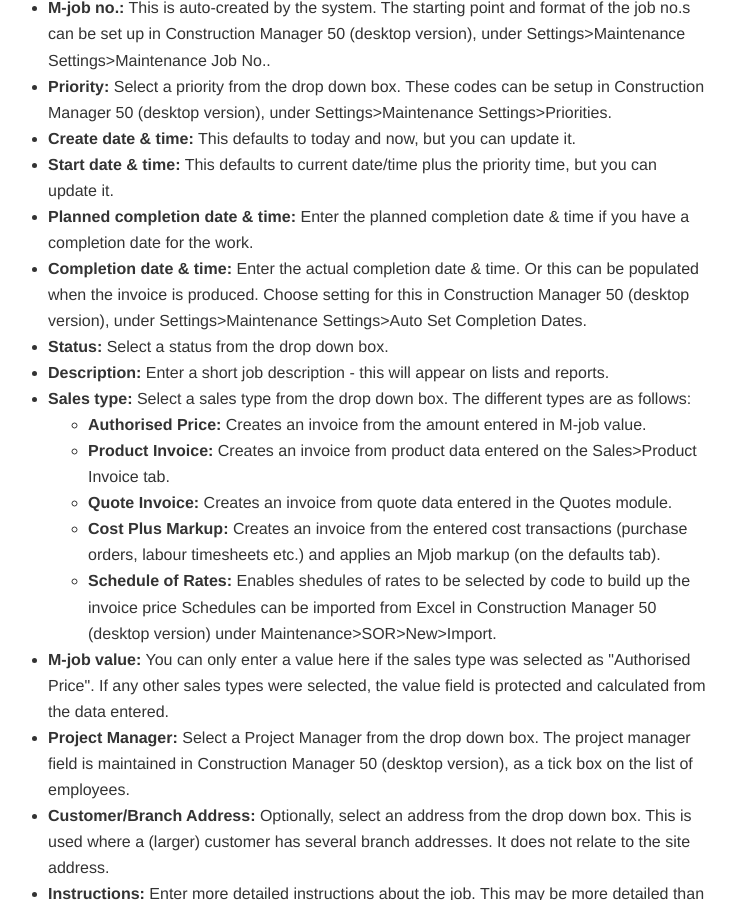
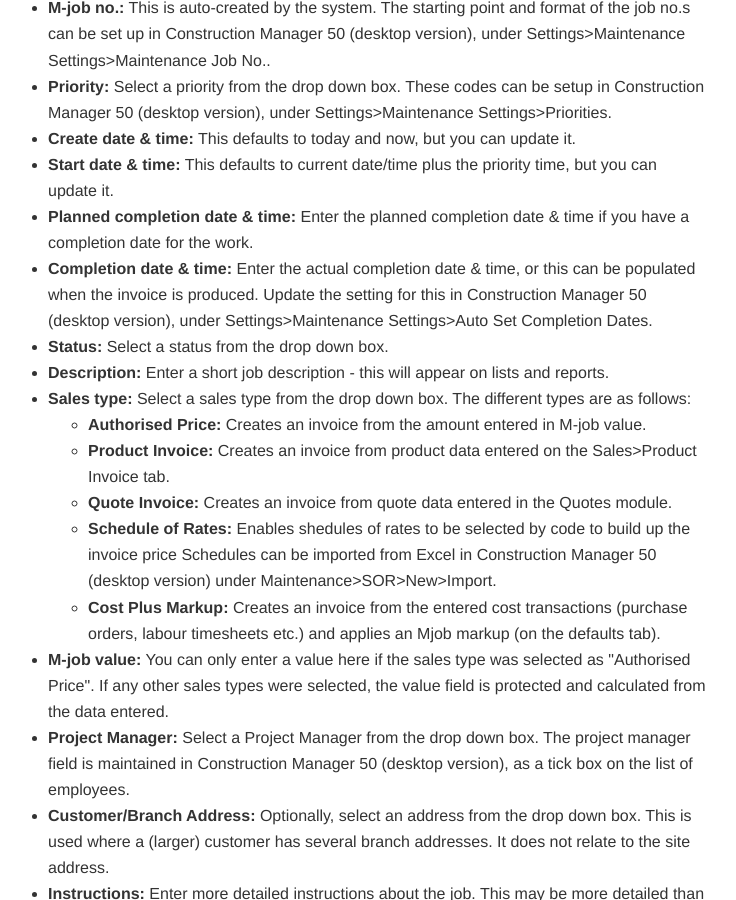
Before and after one commit to JNCSolutions/ConstructionManagerDocs, a Jekyll site: the page built from maintenance.html, in a window 1280 px wide and 900 px high, scrolled down 2697 px. Shown: the whole window, without its empty margins (282-1018 px from the left). Built offline with Jekyll 4.4.1, drawn with Linux system fonts in a browser that asks for light colours; some of the changed text lies outside the part shown.

Commit message:
Update maintenance.html

```diff
--- a/maintenance.html
+++ b/maintenance.html
@@ -101,9 +101,9 @@
           <li><b>Start date & time:</b> This defaults to current date/time plus the priority time, but you can update it.</li>
           <li><b>Planned completion date & time:</b> Enter the planned completion date & time
                   if you have a completion date for the work.</li>
-          <li><b>Completion date & time:</b> Enter the actual completion date & time.
-                  Or this can be populated when the invoice is produced.
-                  Choose setting for this in Construction Manager 50 (desktop version),
+          <li><b>Completion date & time:</b> Enter the actual completion date & time,
+                  or this can be populated when the invoice is produced.
+                  Update the setting for this in Construction Manager 50 (desktop version),
                   under Settings>Maintenance Settings>Auto Set Completion Dates.</li>
           <li><b>Status:</b> Select a status from the drop down box.</li>
           <li><b>Description:</b> Enter a short job description - this will appear on lists and reports.</li>
@@ -112,11 +112,11 @@
                 <li><b>Authorised Price:</b> Creates an invoice from the amount entered in M-job value.</li>
                 <li><b>Product Invoice:</b> Creates an invoice from product data entered on the Sales>Product Invoice tab.</li>
                 <li><b>Quote Invoice:</b> Creates an invoice from quote data entered in the Quotes module.</li>
+                <li><b>Schedule of Rates:</b> Enables shedules of rates to be selected by code to build up the invoice price
+                      Schedules can be imported from Excel in Construction Manager 50 (desktop version)
+                      under Maintenance>SOR>New>Import.</li>
                 <li><b>Cost Plus Markup:</b> Creates an invoice from the entered cost transactions
                       (purchase orders, labour timesheets etc.) and applies an Mjob markup (on the defaults tab).</li>
-                <li><b>Schedule of Rates:</b> Enables shedules of rates to be selected by code to build up the invoice price
-                        Schedules can be imported from Excel in Construction Manager 50 (desktop version)
-                        under Maintenance>SOR>New>Import.</li>
               </ul>
           <li><b>M-job value:</b> You can only enter a value here if the sales type was selected as "Authorised Price".
                   If any other sales types were selected, the value field is protected
```
Also changed, not shown: other parts of maintenance.html (+3 -3 lines).
